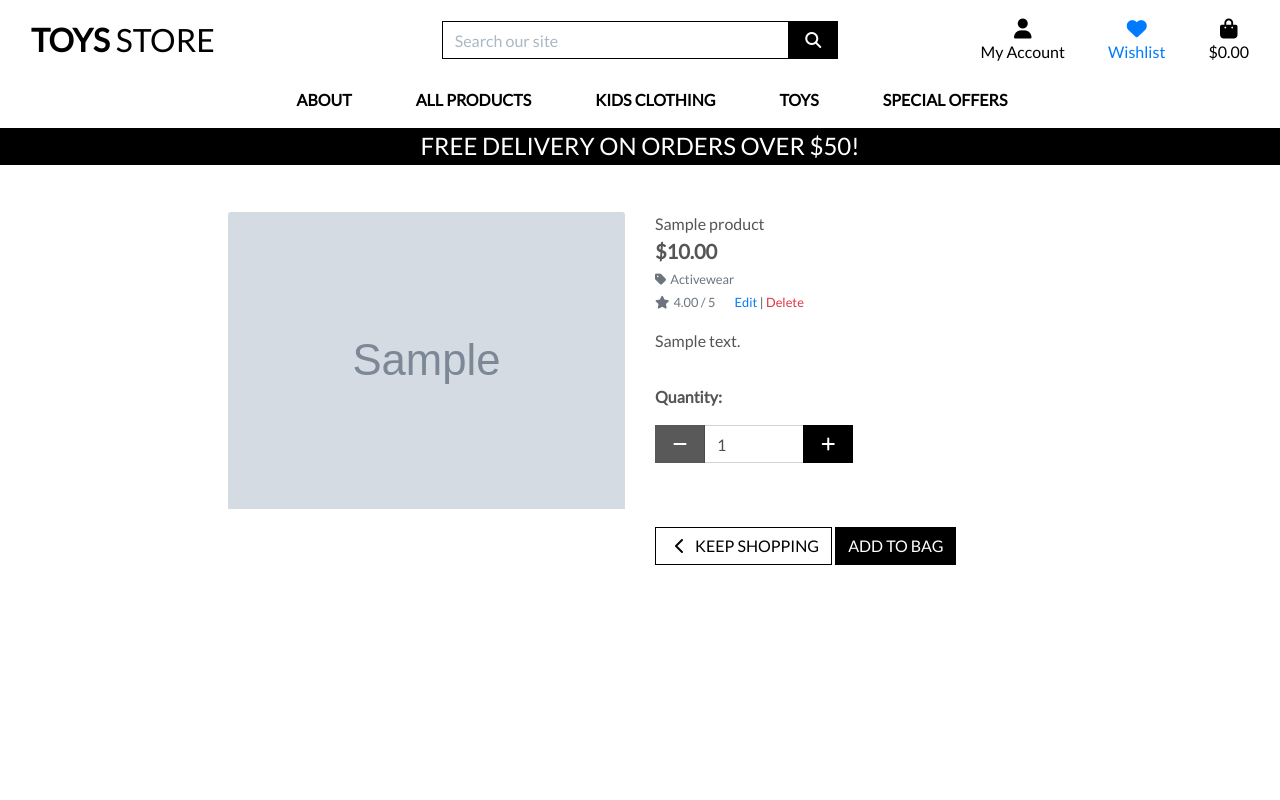
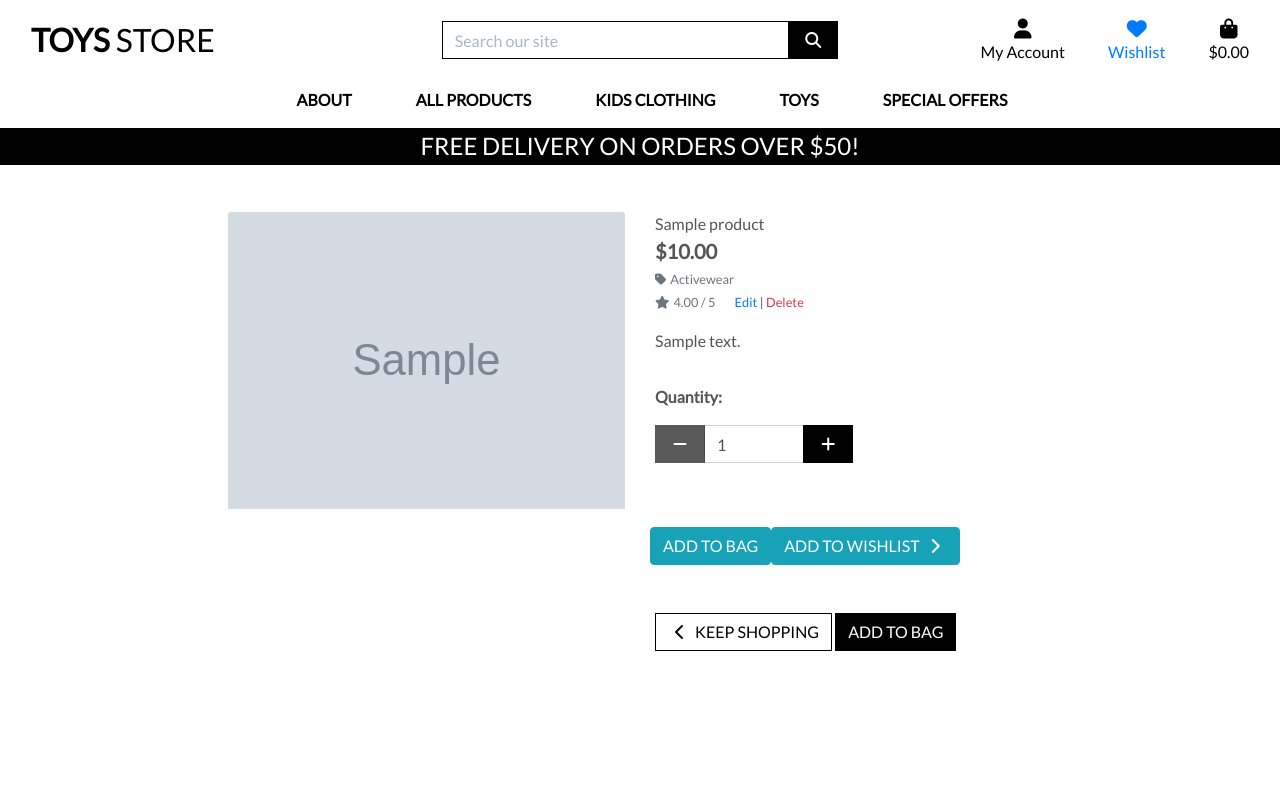
Before and after one commit to Blandaren123/toysstore, a Django app: page /products/1/ in a window 1280 px wide. Run offline with Django 3.2, Linux system fonts and the light colour scheme; a user stored in the database is signed in; data comes from the database, SQL or seed files in the repository; tables that the repository leaves empty hold one stand-in row (values such as "Sample post"); grey boxes marked "Sample" are stand-in pictures; some libraries are stand-ins or nearby versions.

Commit message:
added wishlist buttton in products details

```diff
--- a/products/templates/products/product_detail.html
+++ b/products/templates/products/product_detail.html
@@ -92,7 +92,15 @@
                                     </div>
                                 </div>
                             </div>
-
+                            <input class="btn btn-info btn-width text-uppercase mt-5" type="submit" value="Add to Bag">
+                            {% if request.user.is_authenticated %}
+                                <a class="btn btn-info btn-width text-uppercase mt-5" href="{% url 'add_to_wishlist' product.id %}">
+                                    <span class="text-uppercase">Add to wishlist</span>
+                                    <span class="icon">
+                                        <i class="fas fa-chevron-right"></i>
+                                    </span>
+                                </a>
+                            {% endif %}
                             <div class="col{% if s %}-12 mt-2{% endif %}">
                                 <a href="{% url 'products' %}" class="btn btn-outline-black rounded-0 mt-5">
                                     <span class="icon">
```
